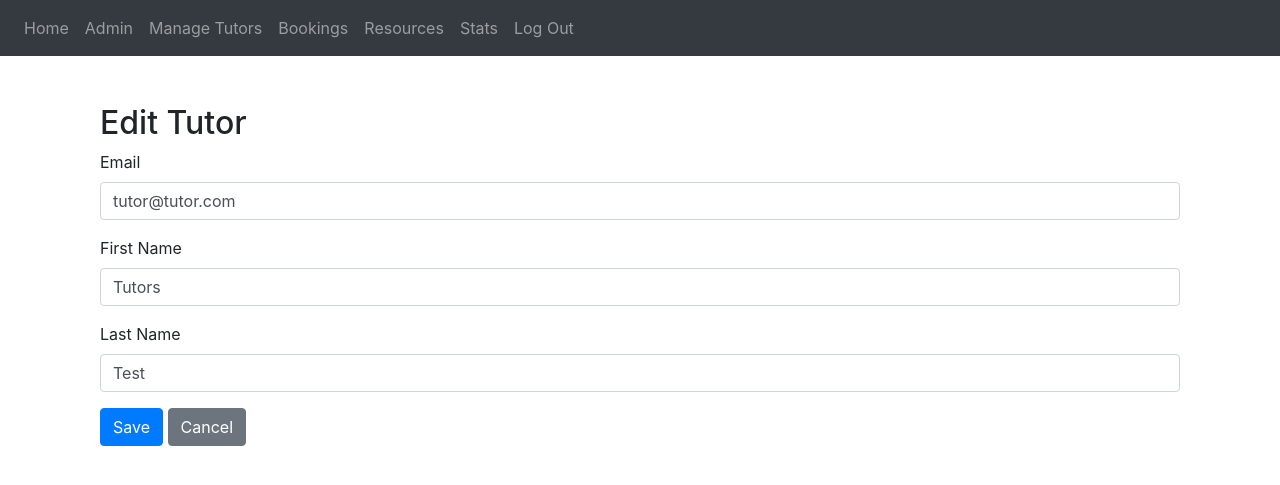
After one commit to Maddy400/PETR2140, a Flask app: page /admin/tutors/edit/2 in a window 1280 px wide. The commit adds this page. Shown: the top 485 px of the page. Run offline with Flask 3, Linux system fonts and the light colour scheme; a user stored in the database is signed in; data comes from the database, SQL or seed files in the repository; both versions use the stored data as it was after the commit; some libraries are stand-ins or nearby versions.

Commit message:
Add edit for tutors

```diff
--- a/Website/root.py
+++ b/Website/root.py
@@ -79,6 +79,27 @@ def delete_tutor(user_id):
 
     return redirect(url_for('views.manage_tutors'))
 
+@views.route('/admin/tutors/edit/<int:user_id>', methods=['GET', 'POST'])
+@login_required
+@role_required('admin')
+def edit_tutor(user_id):
+    tutor = User.query.get_or_404(user_id)
+
+    if tutor.role != 'tutor':
+        abort(403)
+
+    if request.method == 'POST':
+        tutor.email = request.form.get('email')
+        tutor.first_name = request.form.get('first_name')
+        tutor.last_name = request.form.get('last_name')
+
+        db.session.commit()
+        flash("Tutor updated", "success")
+        return redirect(url_for('views.manage_tutors'))
+
+    return render_template('admin/edit_tutor.html', tutor=tutor)
+
+
 from .models import Bookings
 
 @views.route('/admin/bookings')
--- /dev/null
+++ b/Website/templates/admin/edit_tutor.html
@@ -0,0 +1,28 @@
+{% extends "base.html" %}
+{% block title %}Edit Tutor{% endblock %}
+
+{% block content %}
+<div class="container mt-5">
+    <h2>Edit Tutor</h2>
+
+    <form method="POST">
+        <div class="form-group">
+            <label>Email</label>
+            <input class="form-control" name="email" value="{{ tutor.email }}" required>
+        </div>
+
+        <div class="form-group">
+            <label>First Name</label>
+            <input class="form-control" name="first_name" value="{{ tutor.first_name }}" required>
+        </div>
+
+        <div class="form-group">
+            <label>Last Name</label>
+            <input class="form-control" name="last_name" value="{{ tutor.last_name }}" required>
+        </div>
+
+        <button class="btn btn-primary">Save</button>
+        <a href="{{ url_for('views.manage_tutors') }}" class="btn btn-secondary">Cancel</a>
+    </form>
+</div>
+{% endblock %}
--- a/Website/templates/admin/tutors.html
+++ b/Website/templates/admin/tutors.html
@@ -38,6 +38,10 @@
                 <td>{{ tutor.first_name }} {{ tutor.last_name }}</td>
                 <td>{{ tutor.email }}</td>
                 <td>
+                    <a href="{{ url_for('views.edit_tutor', user_id=tutor.user_id) }}"
+                       class="btn btn-warning btn-sm">
+                        Edit
+                    </a>
                     <a href="{{ url_for('views.delete_tutor', user_id=tutor.user_id) }}" class="btn btn-danger btn-sm"
                        onclick="return confirm('Are you sure you want to delete this tutor?');">
                        Delete
--- a/Website/templates/base.html
+++ b/Website/templates/base.html
@@ -10,7 +10,7 @@
     <title>{% block title %}Base{% endblock %}</title>
 </head>
 <body>
-<<nav class="navbar navbar-expand-lg navbar-dark bg-dark">
+<nav class="navbar navbar-expand-lg navbar-dark bg-dark">
     <button class="navbar-toggler" type="button" data-toggle="collapse" data-target="#navbar">
         <span class="navbar-toggler-icon"></span>
     </button>
```
Also changed, not shown: create_admin.py (deleted, +0 -23 lines), Website/templates/tutor/home.html (renamed from Website/tutor/home.html), instance/academic_wizard.db.
